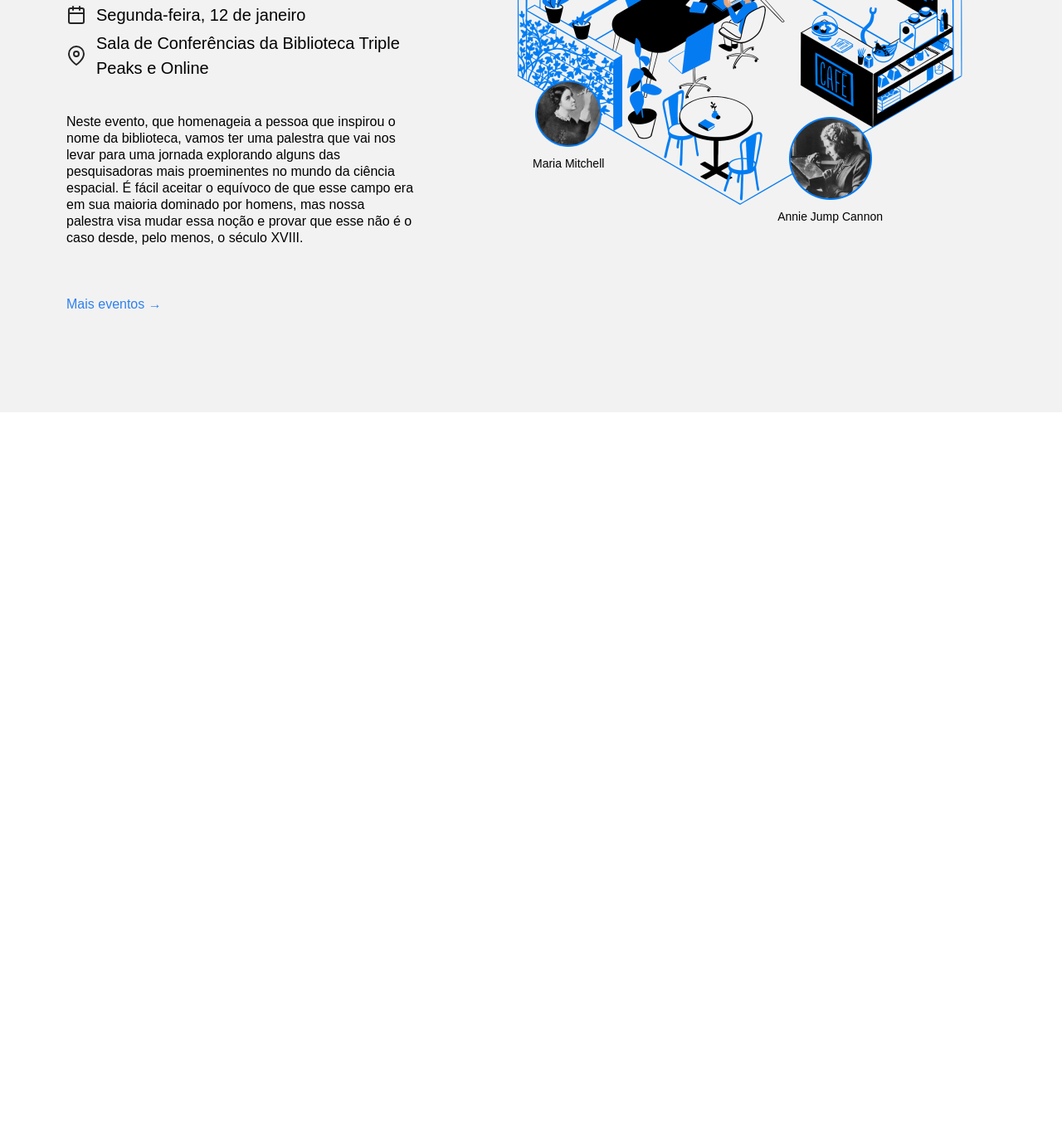
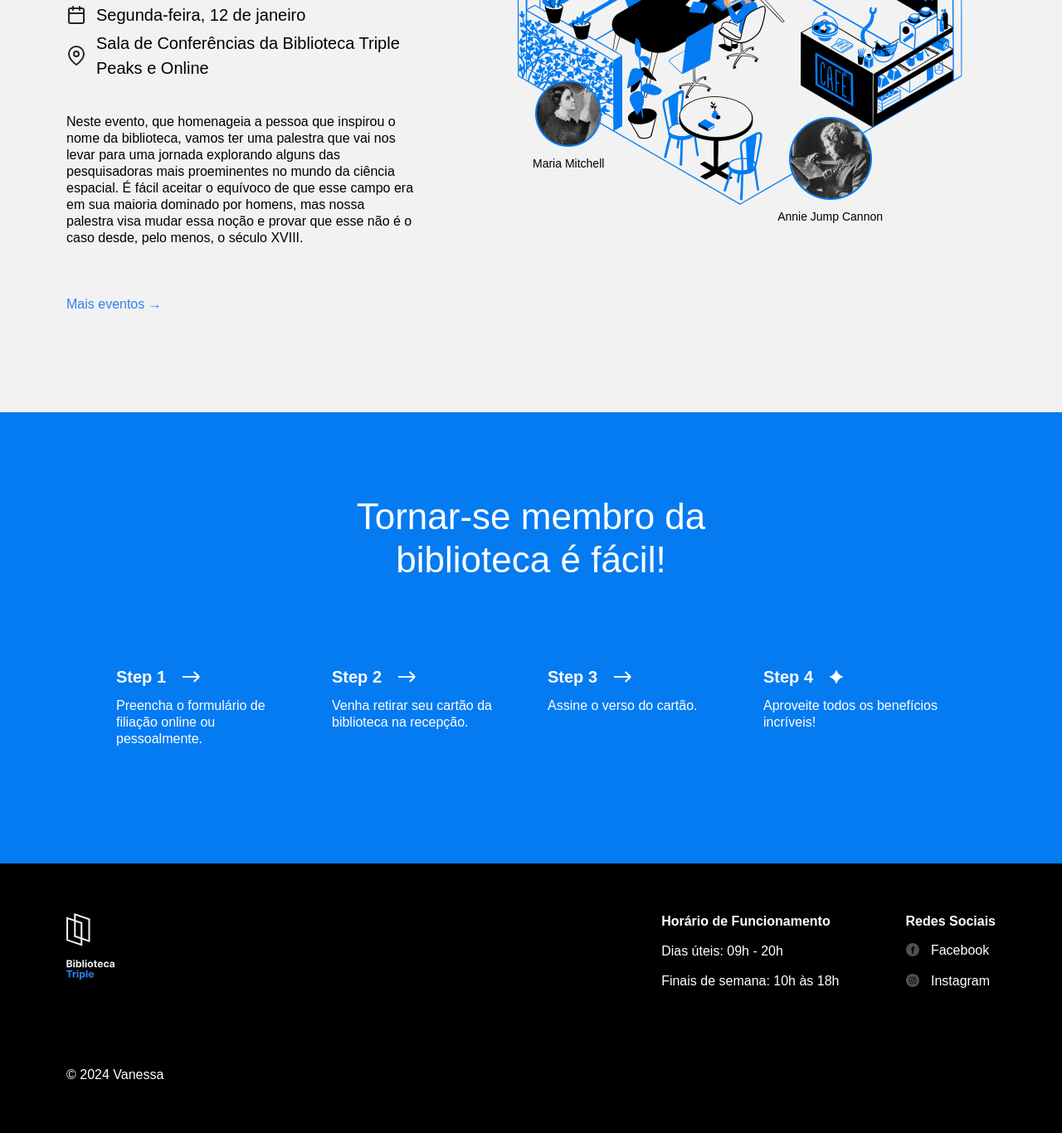
Before and after one commit to VanessaYuriAB/web_project_library_pt, a plain HTML site: page index.html in a window 1280 px wide. Shown: the part 2493-3859 px from the top of the page at 83% size. Before the commit the page ends 2990 px from the top, so only its background shows below. Drawn offline with Linux system fonts and the light colour scheme.

Commit message:
adiciona <section> para Membership e <footer>

```diff
--- a/index.html
+++ b/index.html
@@ -27,10 +27,10 @@
               <a class="nav__link" href="#events">Eventos</a>
             </li>
             <li>
-              <a class="nav__link">Seja um membro</a>
+              <a class="nav__link" href="#membership">Seja um membro</a>
             </li>
             <li>
-              <a class="nav__link">Contatos</a>
+              <a class="nav__link" href="#footer">Contatos</a>
             </li>
           </ul>
         </nav>
@@ -206,7 +206,111 @@
             </div>
           </div>
         </section>
+
+        <section class="membership" id="membership">
+          <h2 class="membership__title">
+            Tornar-se membro da biblioteca é fácil!
+          </h2>
+          <ul class="membership__steps">
+            <li class="step">
+              <h3 class="step__title">
+                Step 1
+                <img
+                  src="./images/icon_step_forward.svg"
+                  alt="icon forward"
+                  class="step__icon"
+                />
+              </h3>
+              <p class="step__description">
+                Preencha o formulário de filiação online ou pessoalmente.
+              </p>
+            </li>
+            <li class="step">
+              <h3 class="step__title">
+                Step 2
+                <img
+                  src="./images/icon_step_forward.svg"
+                  alt="icon forward"
+                  class="step__icon"
+                />
+              </h3>
+              <p class="step__description">
+                Venha retirar seu cartão da biblioteca na recepção.
+              </p>
+            </li>
+            <li class="step">
+              <h3 class="step__title">
+                Step 3
+                <img
+                  src="./images/icon_step_forward.svg"
+                  alt="icon forward"
+                  class="step__icon"
+                />
+              </h3>
+              <p class="step__description">Assine o verso do cartão.</p>
+            </li>
+            <li class="step">
+              <h3 class="step__title">
+                Step 4
+                <img
+                  src="./images/icon_step_finish.svg"
+                  alt="icon finish"
+                  class="step__icon"
+                />
+              </h3>
+              <p class="step__description">
+                Aproveite todos os benefícios incríveis!
+              </p>
+            </li>
+          </ul>
+        </section>
       </main>
+      <footer class="footer" id="footer">
+        <div class="footer__columns">
+          <div class="footer__column">
+            <img
+              src="/images/logo_white.svg"
+              alt="Logotipo da biblioteca Triple"
+              class="footer__logo"
+            />
+          </div>
+
+          <div class="footer__column footer__column_content_hours">
+            <h4 class="footer__column-heading">Horário de Funcionamento</h4>
+            <ul class="footer__list">
+              <li class="footer__list-item">Dias úteis: 09h - 20h</li>
+              <li class="footer__list-item">Finais de semana: 10h às 18h</li>
+            </ul>
+          </div>
+
+          <div class="footer__column footer__column_content_social">
+            <h4 class="footer__column-heading">Redes Sociais</h4>
+            <ul class="footer__list">
+              <li class="footer__list-item">
+                <a class="footer__column-link" href="#">
+                  <img
+                    src="/images/facebook_white.svg"
+                    alt="Ícone do Facebook"
+                    class="footer__social-icon"
+                  />
+                  Facebook
+                </a>
+              </li>
+              <li class="footer__list-item">
+                <a class="footer__column-link" href="#">
+                  <img
+                    src="/images/instagram_white.svg"
+                    alt="Ícone do Instagram"
+                    class="footer__social-icon"
+                  />
+                  Instagram
+                </a>
+              </li>
+            </ul>
+          </div>
+        </div>
+        <p class="footer__copyright">© 2024 Vanessa</p>
+      </footer>
     </div>
   </body>
 </html>
--- a/styles/style.css
+++ b/styles/style.css
@@ -287,3 +287,112 @@
   font-size: 14px;
   margin: 0;
 }
+
+.membership {
+  padding: 100px 0 140px;
+  background-color: #057bf2;
+  color: #ffffff;
+}
+
+.membership__title {
+  max-width: 574px;
+  margin: 0 auto;
+  text-align: center;
+  font-size: 44px;
+  font-weight: 500;
+  line-height: 52px;
+}
+
+.membership__steps {
+  list-style-type: none;
+  padding: 0;
+  margin: 100px 0 0;
+  display: flex;
+  gap: 40px;
+  justify-content: center;
+}
+
+.step {
+  flex-basis: 220px;
+}
+
+.step__title {
+  margin: 0;
+  font-size: 20px;
+  line-height: 30px;
+  font-weight: 700;
+  display: flex;
+  align-items: center;
+}
+
+.step__icon {
+  margin-left: 20px;
+}
+
+.step__description {
+  margin: 10px 0 0;
+}
+
+.footer {
+  box-sizing: border-box;
+  background-color: #000;
+  color: #fff;
+  padding: 60px 80px;
+}
+
+.footer__columns {
+  display: flex;
+}
+
+.footer__column_content_hours {
+  margin-left: auto;
+  height: 80px;
+  box-sizing: border-box;
+}
+
+.footer__column_content_social {
+  margin-left: 80px;
+  height: 80px;
+  box-sizing: border-box;
+}
+
+.footer__logo {
+  width: 58px;
+  height: 80px;
+}
+
+.footer__column-heading {
+  margin-top: 0;
+  margin-bottom: 4px;
+}
+
+.footer__list {
+  /* O código abaixo remove os estilos do navegador padrão para listas */
+  list-style-type: none;
+  padding: 0;
+  margin: 0;
+}
+
+.footer__list-item {
+  margin-top: 16px;
+}
+
+.footer__column-link {
+  color: white;
+  text-decoration: none;
+  position: relative;
+  bottom: 2px;
+}
+
+.footer__social-icon {
+  width: 16px;
+  height: 16px;
+  margin-right: 10px;
+  position: relative;
+  top: 2px;
+}
+
+.footer__copyright {
+  margin-top: 100px;
+  margin-bottom: 0;
+}
```
